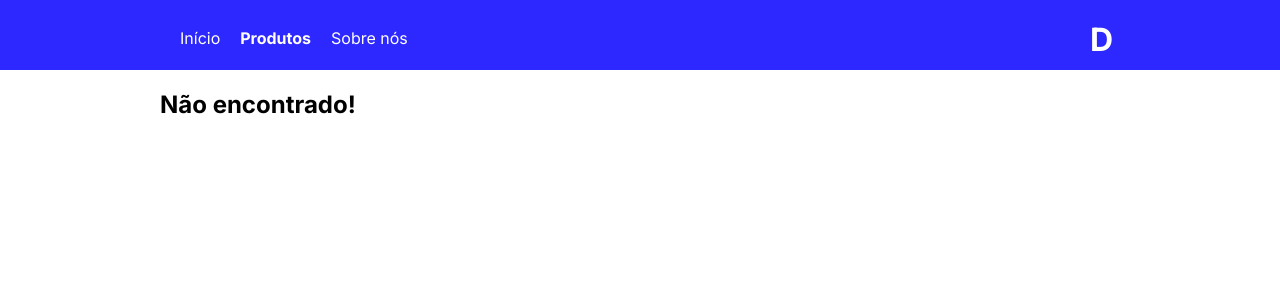
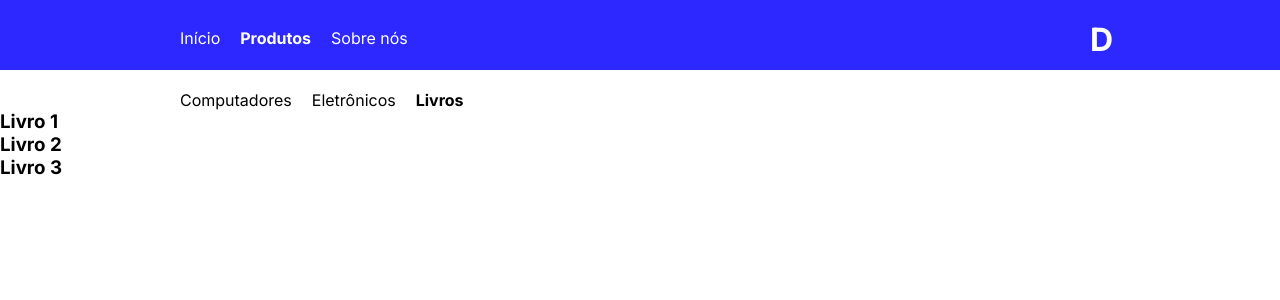
Before and after one commit to luiz-fd/desafio-react-routes, a React (Vite) app: page /produtos/livros in a window 1280 px wide. Shown: the top 300 px of the page. Built offline with nearby package versions, Linux system fonts and the light colour scheme.

Commit message:
Produtos/Livros route

```diff
--- a/src/App.tsx
+++ b/src/App.tsx
@@ -6,6 +6,7 @@ import Sobre from "./routes/Home/sobre";
 import NotFoud from "./routes/Home/NotFound";
 import Computadores from "./routes/Home/produto/computadores";
 import Eletronicos from "./routes/Home/produto/eletronicos";
+import Livros from "./routes/Home/produto/livros";
 
 function App() {
   return (
@@ -17,6 +18,7 @@ function App() {
           <Route path="/produtos" element={<Produtos />}>
             <Route path="computadores" element={<Computadores/>} />
             <Route path="eletronicos" element={<Eletronicos/>} />
+            <Route path="livros" element={<Livros/>} />
           </Route>
           <Route path="/sobre" element={<Sobre />} />
           <Route path="*" element={<NotFoud></NotFoud>} />
--- /dev/null
+++ b/src/routes/Home/produto/livros/index.tsx
@@ -0,0 +1,11 @@
+import './styles.css'
+
+export default function Livros(){
+    return(
+        <>
+        <h3>Livro 1</h3>
+        <h3>Livro 2</h3>
+        <h3>Livro 3</h3>
+        </>
+    );
+}
```
Also changed, not shown: src/routes/Home/produto/livros/styles.css (added).
